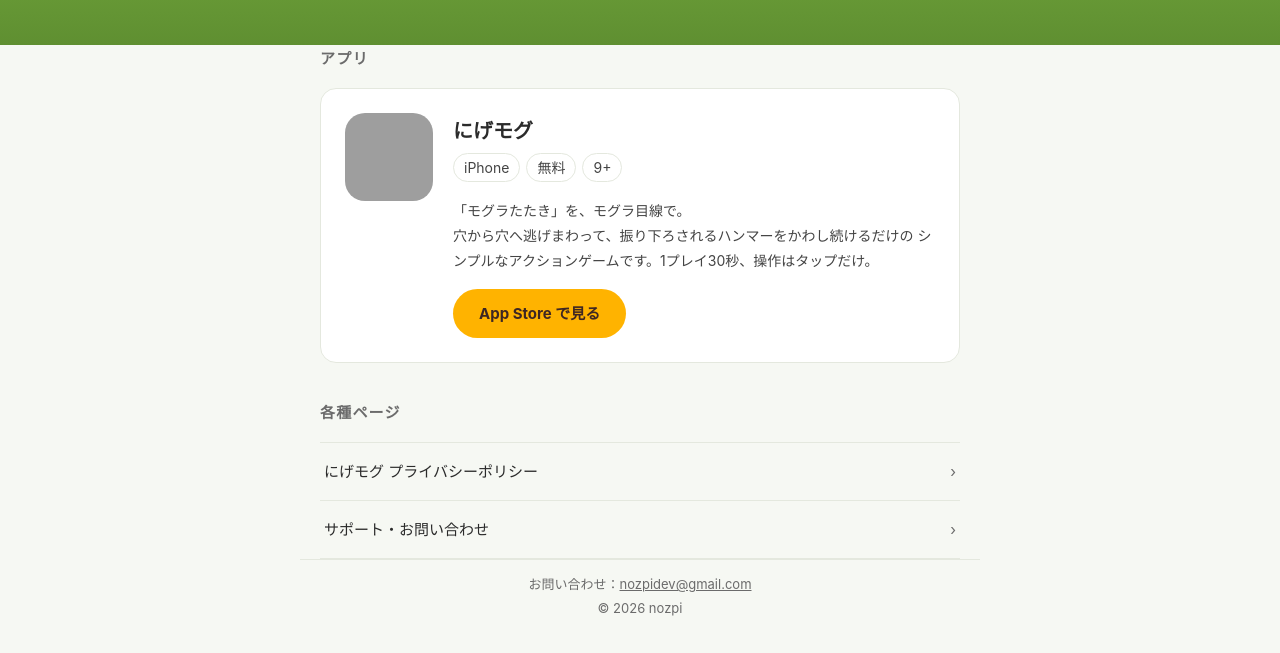
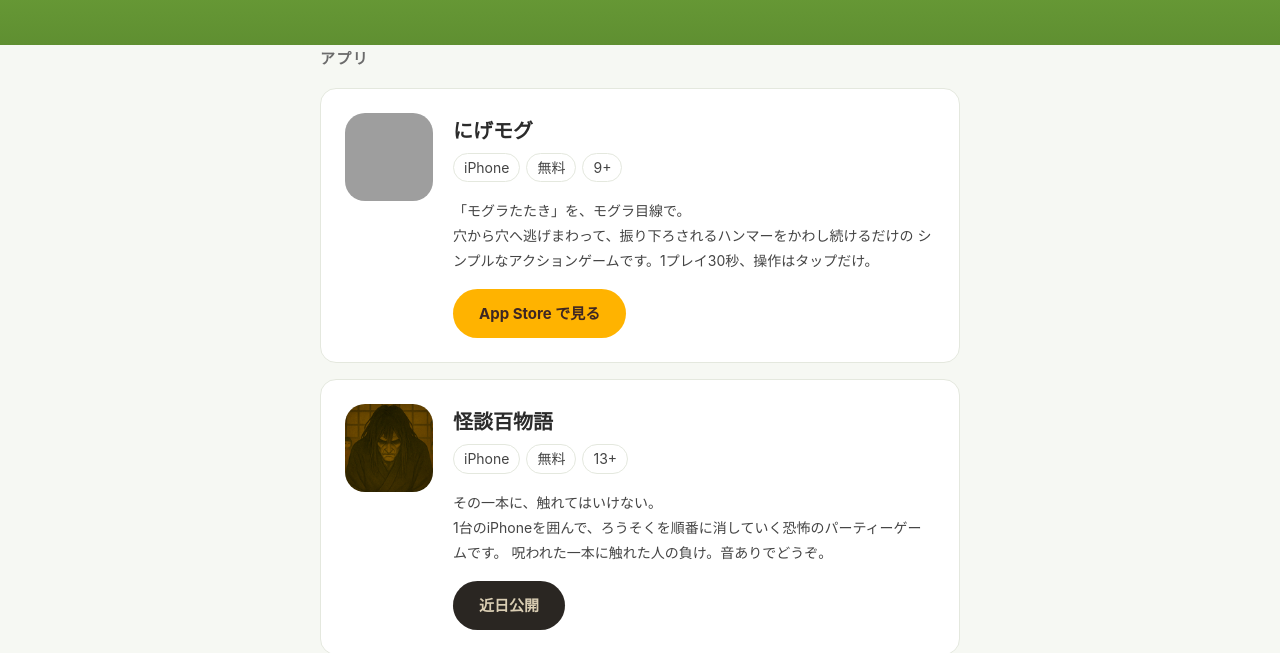
Before and after one commit to nozpics/nozpics.github.io, a plain HTML site: page index.html in a window 1280 px wide. Shown: the part 152-805 px from the top of the page. Drawn offline with Linux system fonts and the light colour scheme; grey boxes are pictures that could not be loaded.

Commit message:
Add 怪談百物語 to the app list
Co-Authored-By: Claude Opus 5.5 <noreply@anthropic.com>

```diff
--- a/index.html
+++ b/index.html
@@ -48,6 +48,8 @@
     padding:11px 26px; border-radius:999px;
   }
   .btn:hover{filter:brightness(1.06)}
+  .app + .app{margin-top:16px}
+  .btn.soon{background:#2a2622; color:#d9cdb3; cursor:default}
   .links{margin-top:36px}
   .links ul{list-style:none; margin:0; padding:0}
   .links li{border-top:1px solid var(--line)}
@@ -99,11 +101,27 @@
     </div>
   </div>
 
+  <div class="app">
+    <img src="./hyakumonogatari-icon.png" alt="怪談百物語のアプリアイコン" width="256" height="256">
+    <div class="app-body">
+      <h3>怪談百物語</h3>
+      <p class="badges"><span>iPhone</span><span>無料</span><span>13+</span></p>
+      <p>
+        その一本に、触れてはいけない。<br>
+        1台のiPhoneを囲んで、ろうそくを順番に消していく恐怖のパーティーゲームです。
+        呪われた一本に触れた人の負け。音ありでどうぞ。
+      </p>
+      <span class="btn soon">近日公開</span>
+    </div>
+  </div>
+
   <div class="links">
     <h2>各種ページ</h2>
     <ul>
       <li><a href="https://nozpics.github.io/privacy/nigemogu/">にげモグ プライバシーポリシー</a></li>
-      <li><a href="https://nozpics.github.io/privacy/support/">サポート・お問い合わせ</a></li>
+      <li><a href="https://nozpics.github.io/privacy/support/">にげモグ サポート・お問い合わせ</a></li>
+      <li><a href="https://nozpics.github.io/privacy/hyakumonogatari/">怪談百物語 プライバシーポリシー</a></li>
+      <li><a href="https://nozpics.github.io/privacy/hyakumonogatari/support/">怪談百物語 サポート・お問い合わせ</a></li>
     </ul>
   </div>
 
```
Also changed, not shown: hyakumonogatari-icon.png (added).
